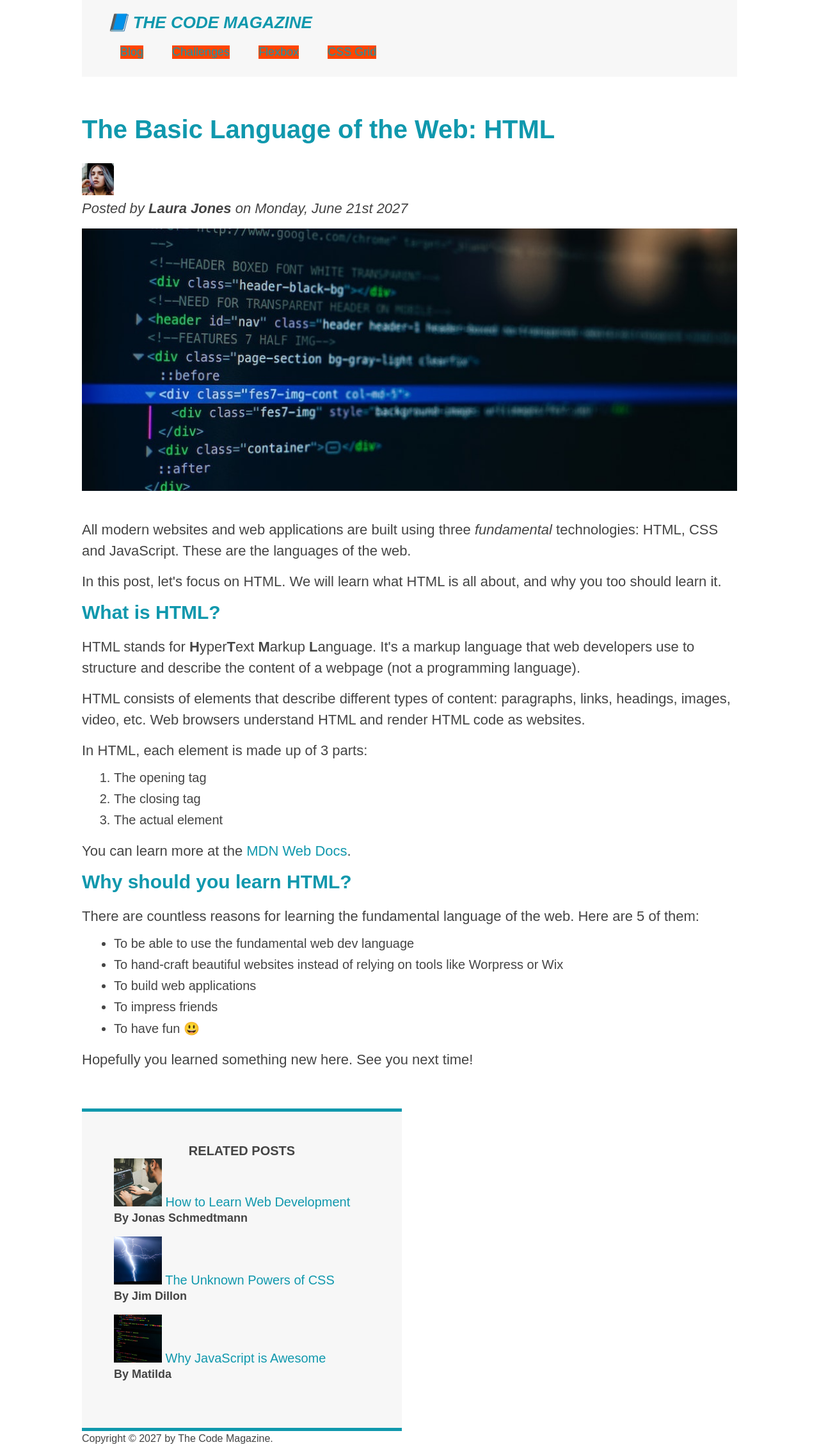
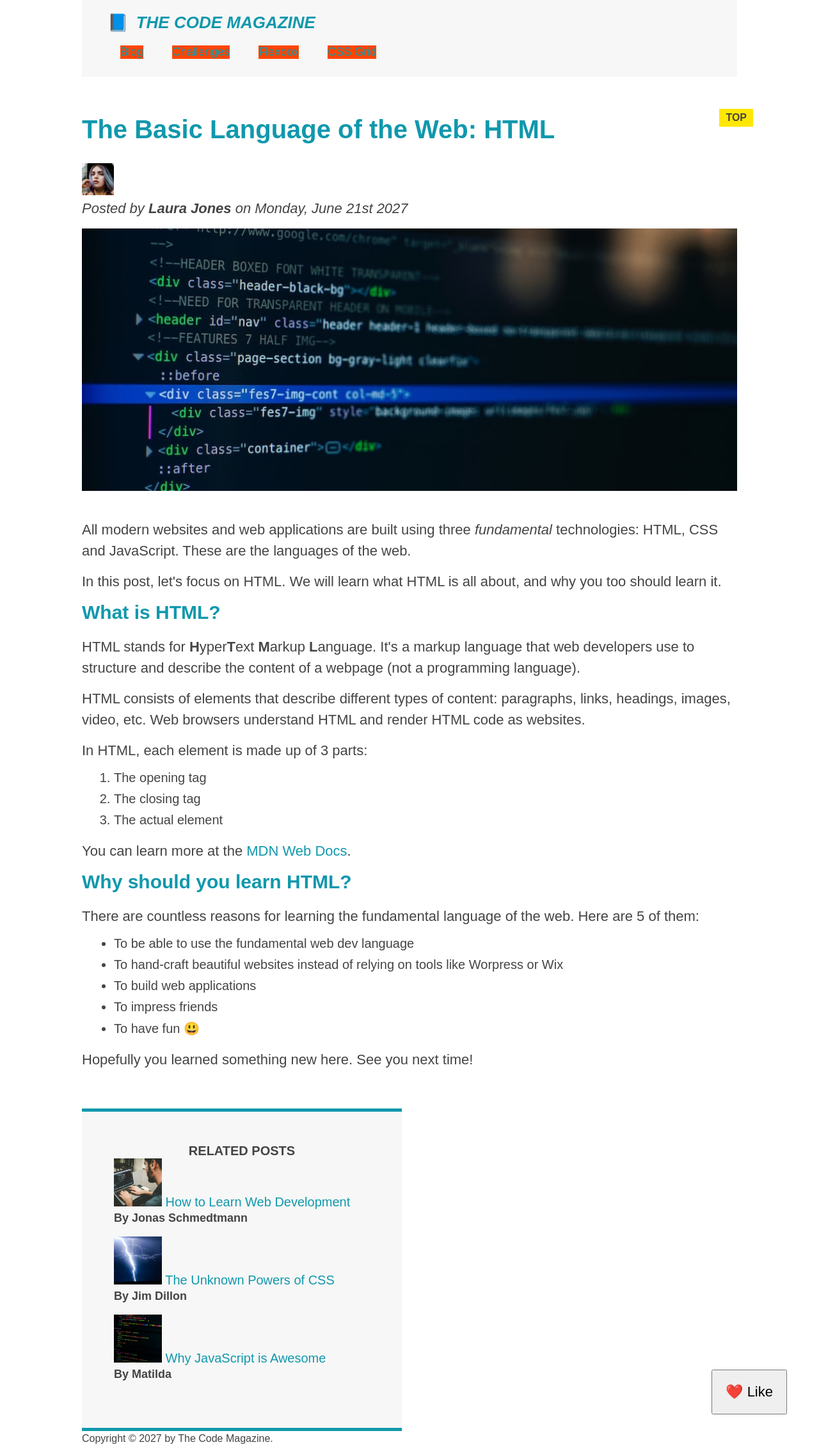
Before and after one commit to andrespbt/HtmlCssJonasSchmedtmann, a plain HTML site: page 03-CSS-Fundamentals/index.html in a window 1280 px wide. Shown: the whole page at 64% size. Drawn offline with Linux system fonts and the light colour scheme.

Commit message:
section 3 finished

```diff
--- a/03-CSS-Fundamentals/index.html
+++ b/03-CSS-Fundamentals/index.html
@@ -27,6 +27,7 @@
         <p id="author">Posted by <strong>Laura Jones</strong> on Monday, June 21st 2027</p>
 
         <img src="./img/post-img.jpg" alt="HTML Code" width="500" height="200" class="post-image" />
+        <button>❤️ Like</button>
       </header>
 
       <p>
--- a/03-CSS-Fundamentals/style.css
+++ b/03-CSS-Fundamentals/style.css
@@ -6,6 +6,7 @@
 body {
   color: #444;
   font-family: sans-serif;
+  position: relative;
 }
 
 .container {
@@ -30,6 +31,28 @@ h1 {
   font-size: 26px;
   font-style: italic;
   text-transform: uppercase;
+}
+
+h1::first-letter {
+  font-style: normal;
+  margin-right: 5px;
+}
+
+h2 {
+  position: relative;
+}
+
+h2::after {
+  content: 'TOP';
+  background-color: #ffe703;
+  color: #444;
+  font-size: 16px;
+  font-weight: bold;
+  display: inline-block;
+  padding: 5px 10px;
+  position: absolute;
+  top: -10px;
+  right: -25px;
 }
 
 h2 {
@@ -140,3 +163,16 @@ nav a:link {
   margin: 20px;
   display: inline-block;
 }
+
+nav a:link:last-child {
+  margin-right: 0;
+}
+
+button {
+  font-size: 22px;
+  padding: 20px;
+  cursor: pointer;
+  position: absolute;
+  bottom: 50px;
+  right: 50px;
+}
```
